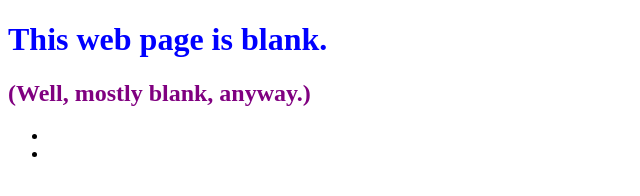
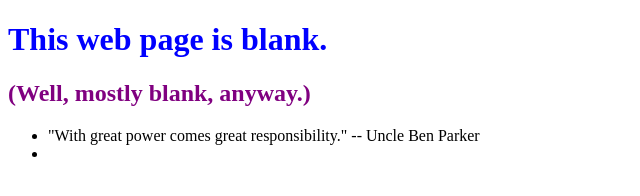
Before and after one commit to gregrich/0main_openSAP_repo, a plain HTML site: page index.html in a window 1280 px wide. Shown: the whole page, without its empty margins (0-640 px from the left). Drawn offline with Linux system fonts and the light colour scheme.

Commit message:
Added quote from Uncle Ben Parker

```diff
--- a/index.html
+++ b/index.html
@@ -8,7 +8,7 @@
 	<h1 style = "color : blue">This web page is blank.</h1>
 	<h2 style = "color : purple">(Well, mostly blank, anyway.)</h2>
 	<ul>
-		<li></li>
+		<li>"With great power comes great responsibility." -- Uncle Ben Parker</li>
 		<li></li>
 	</ul>
   </body>
```
